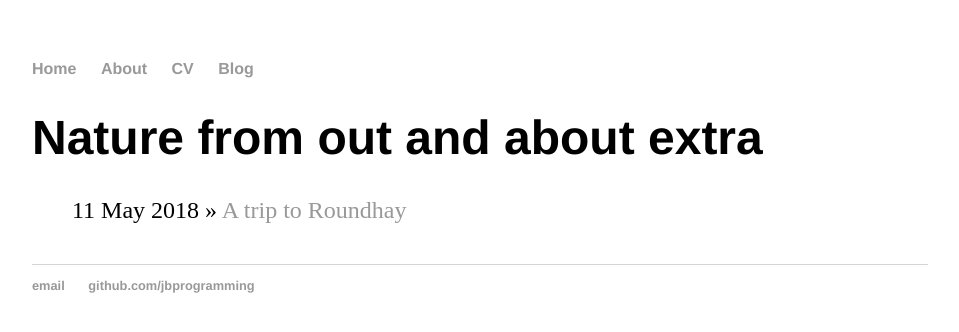
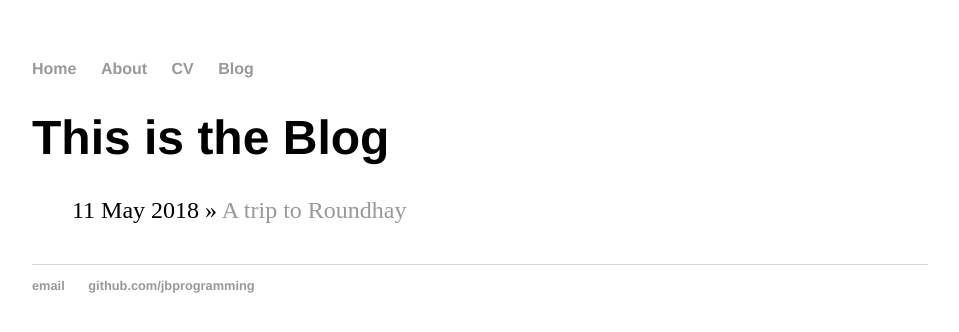
Before and after one commit to JBProgramming/JBProgramming.github.io, a Jekyll site: the page built from blog/index.html, in a window 1280 px wide. Shown: the top 332 px of the page, without its empty margins (160-1119 px from the left). Built offline with Jekyll 4.4.1, drawn with Linux system fonts in a browser that asks for light colours.

Commit message:
Update index.html

```diff
--- a/blog/index.html
+++ b/blog/index.html
@@ -1,6 +1,6 @@
 ---
 layout: default
-title: "Nature from out and about extra"
+title: "This is the Blog"
 ---
 	<h1>{{ page.title }}</h1>
 	<ul class="posts">
```
